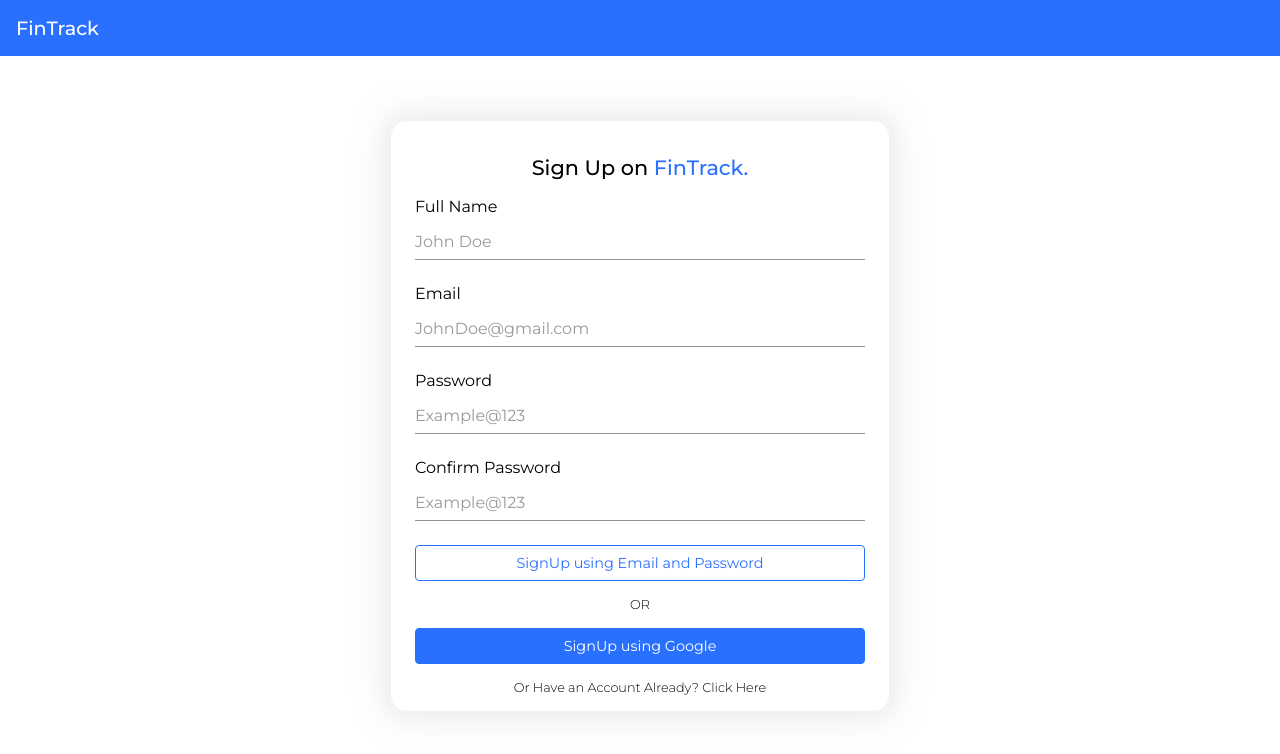
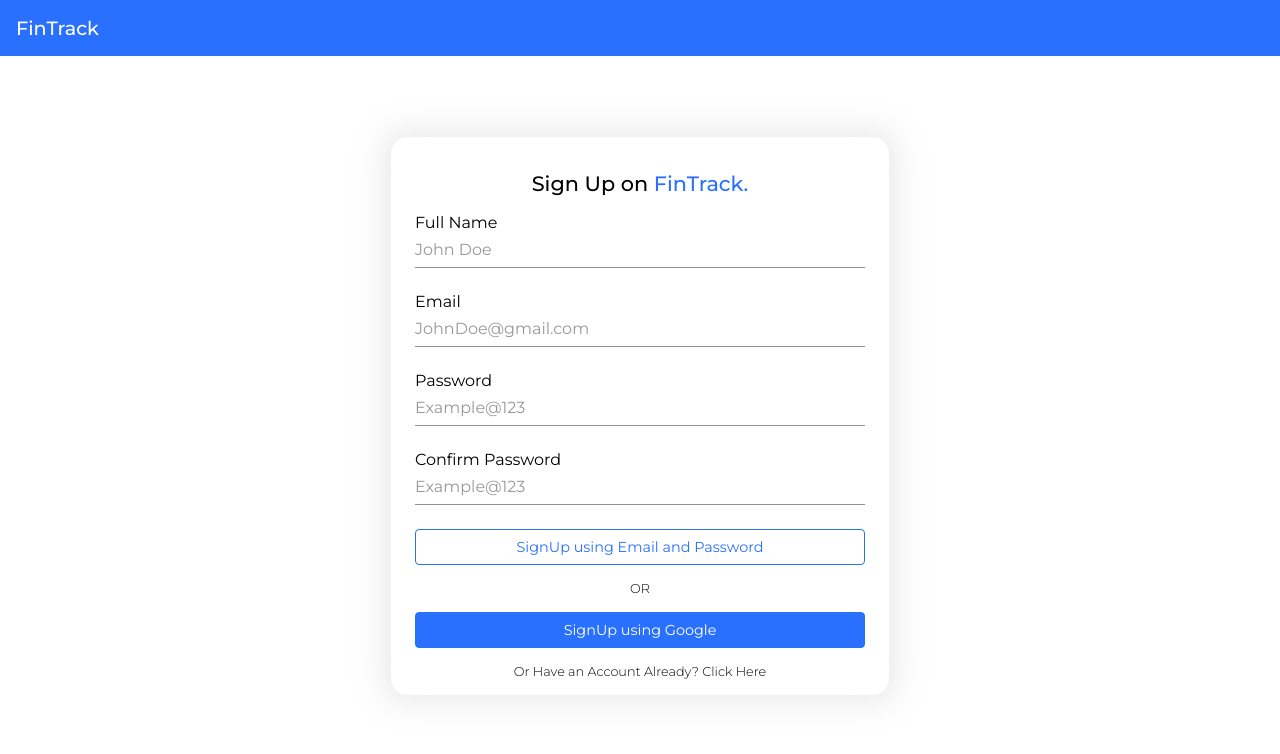
Before and after one commit to mokshmahajan2004/FinTrack, a React (Create React App) app: page / in a window 1280 px wide. Shown: the top 754 px of the page. Built offline with nearby package versions, Linux system fonts and the light colour scheme; no server answers.

Commit message:
Completed Modals

```diff
--- a/src/index.css
+++ b/src/index.css
@@ -17,3 +17,18 @@
 input{
   font-family: "Montserrat", sans-serif;
 }
+.custom-input {
+  margin-top: -1rem !important;
+}
+
+.input-wrapper input::placeholder,
+.custom-input::placeholder {
+  color: rgba(0, 0, 0, 0.5);
+}
+
+.input-wrapper input:focus,
+.custom-input:focus {
+  outline: none;
+  opacity: 1;
+  transition: all 0.3s;
+}
```
